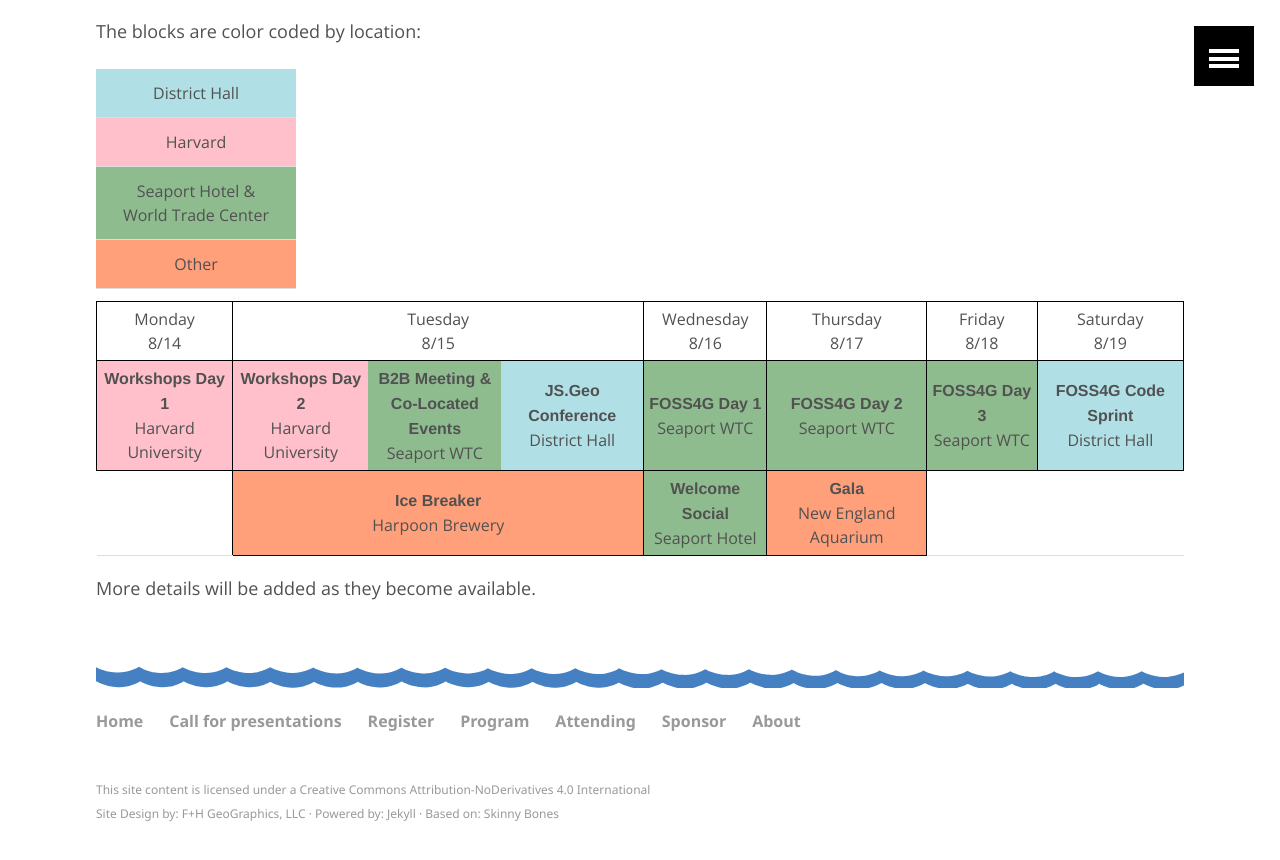
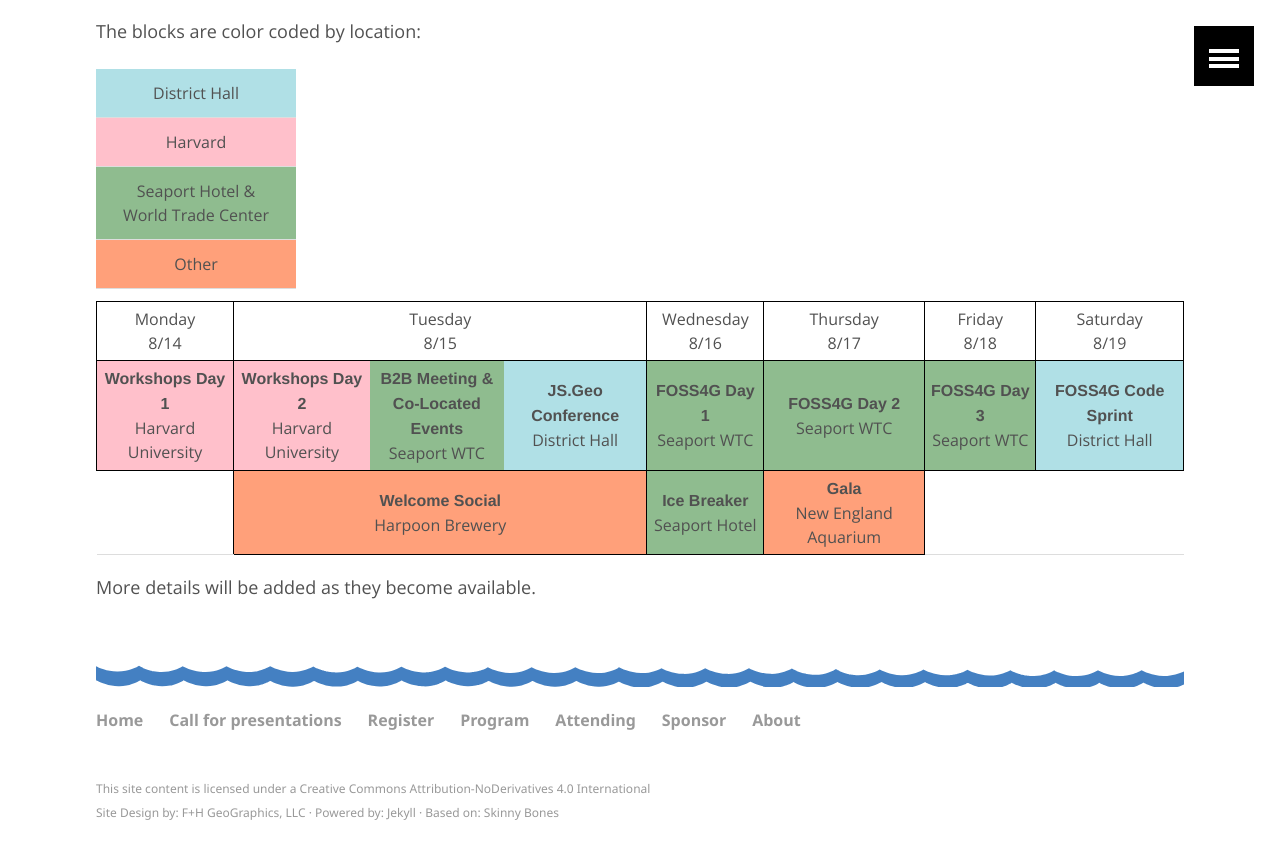
Before and after one commit to AvidGeo/foss4g2017-dev, a Jekyll site: the page built from program/index.html, in a window 1280 px wide and 900 px high, scrolled down 678 px. Shown: the top 860 px of the window. Built offline with Jekyll 4.4.1, drawn with Linux system fonts in a browser that asks for light colours.

Commit message:
fix issue #60, update attending page

```diff
--- a/program/index.html
+++ b/program/index.html
@@ -52,8 +52,8 @@
             </tr>
             <tr>
                 <td class="right"></td>
-                <td class="bottom right social" colspan="3"><strong>Ice Breaker</strong><br/>Harpoon Brewery</td>
-                <td class="bottom right seaport"><strong>Welcome Social</strong></br>Seaport Hotel</td>
+                <td class="bottom right social" colspan="3"><strong>Welcome Social</strong><br/>Harpoon Brewery</td>
+                <td class="bottom right seaport"><strong>Ice Breaker</strong></br>Seaport Hotel</td>
                 <td class="bottom right social"><strong>Gala</strong></br>New England Aquarium</td>
                 <td class=""></td>
                 <td class=""></td>
```
